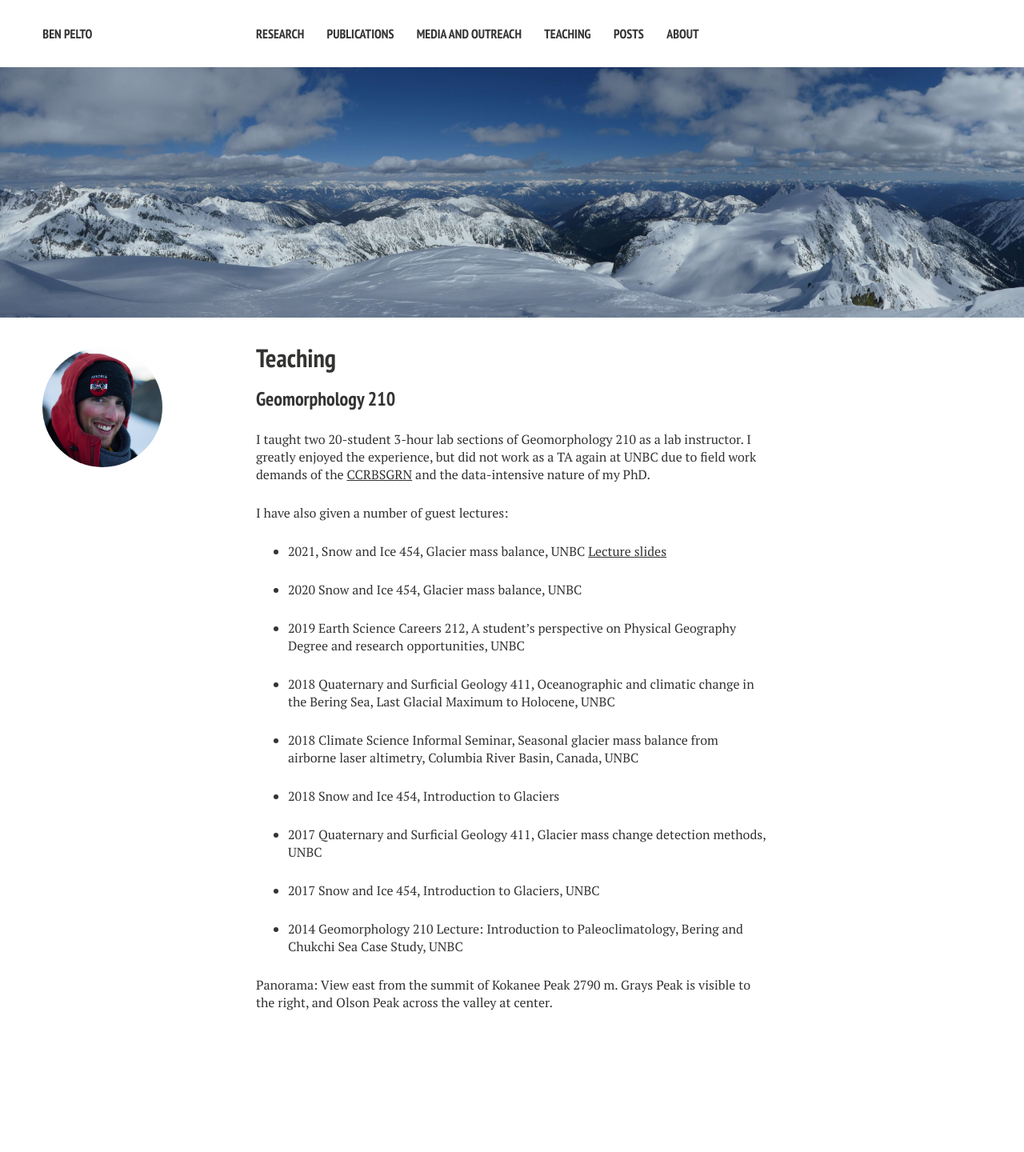
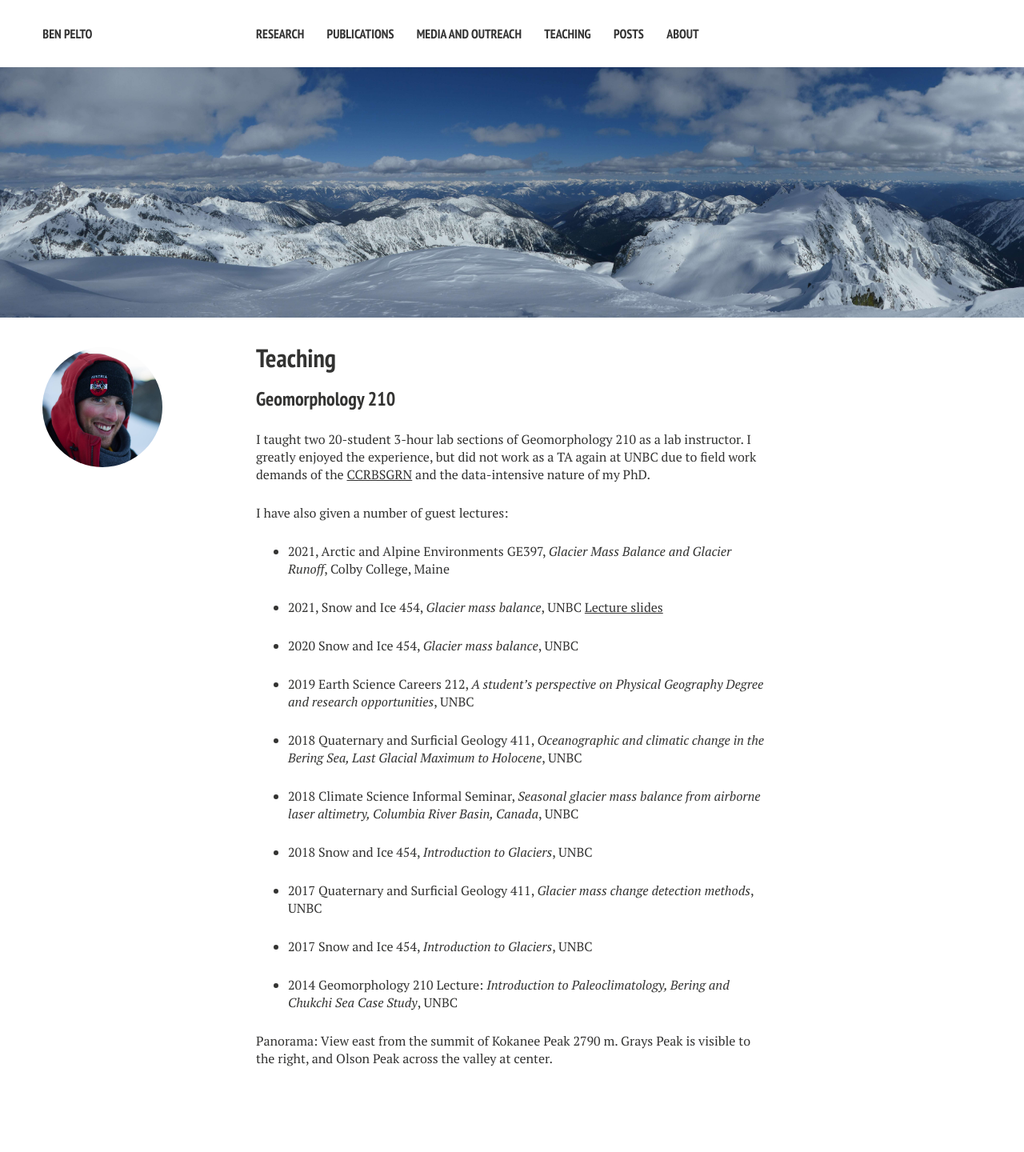
Before and after one commit to bpelto/bpelto.github.io, a Jekyll site: the page built from teaching/index.md, in a window 1280 px wide. Shown: the whole page at 80% size. Built offline with Jekyll 4.4.1, drawn with Linux system fonts in a browser that asks for light colours; nearby versions of some CDN libraries; before the commit the page ends 1370 px from its top, so only the background shows below that.

Commit message:
add colby lecture, italicize lecture titles

```diff
--- a/teaching/index.md
+++ b/teaching/index.md
@@ -11,23 +11,24 @@ modified: 2020-22-08
 I taught two 20-student 3-hour lab sections of Geomorphology 210 as a lab instructor. I greatly enjoyed the experience, but did not work as a TA again at UNBC due to field work demands of the [CCRBSGRN](https://ourtrust.org/new-research-available-columbia-basin-glaciers/) and the data-intensive nature of my PhD.
 
 I have also given a number of guest lectures:
+- 2021, Arctic and Alpine Environments GE397, _Glacier Mass Balance and Glacier Runoff_, Colby College, Maine
 
-- 2021, Snow and Ice 454, Glacier mass balance, UNBC [Lecture slides](/teaching/glacier_mass_balance_snow_and_ice_lecture2021.pdf)
+- 2021, Snow and Ice 454, _Glacier mass balance_, UNBC [Lecture slides](/teaching/glacier_mass_balance_snow_and_ice_lecture2021.pdf)
 
-- 2020    Snow and Ice 454, Glacier mass balance, UNBC
+- 2020  Snow and Ice 454, _Glacier mass balance_, UNBC
 
-- 2019	Earth Science Careers 212, A student’s perspective on Physical Geography Degree and research opportunities, UNBC
+- 2019	Earth Science Careers 212, _A student’s perspective on Physical Geography Degree and research opportunities_, UNBC
 
-- 2018	Quaternary and Surficial Geology 411, Oceanographic and climatic change in the Bering Sea, Last Glacial Maximum to Holocene, UNBC
+- 2018	Quaternary and Surficial Geology 411, _Oceanographic and climatic change in the Bering Sea, Last Glacial Maximum to Holocene_, UNBC
 
-- 2018 	Climate Science Informal Seminar, Seasonal glacier mass balance from airborne laser altimetry, Columbia River Basin, Canada, UNBC
+- 2018 	Climate Science Informal Seminar, _Seasonal glacier mass balance from airborne laser altimetry, Columbia River Basin, Canada_, UNBC
 
-- 2018	Snow and Ice 454, Introduction to Glaciers
+- 2018	Snow and Ice 454, _Introduction to Glaciers_, UNBC
 
-- 2017 	Quaternary and Surficial Geology 411, Glacier mass change detection methods, UNBC
+- 2017 	Quaternary and Surficial Geology 411, _Glacier mass change detection methods_, UNBC
 
-- 2017 	Snow and Ice 454, Introduction to Glaciers, UNBC
+- 2017 	Snow and Ice 454, _Introduction to Glaciers_, UNBC
 
-- 2014 	Geomorphology 210 Lecture: Introduction to Paleoclimatology, Bering and Chukchi Sea Case Study, UNBC
+- 2014 	Geomorphology 210 Lecture: _Introduction to Paleoclimatology, Bering and Chukchi Sea Case Study_, UNBC
 
 Panorama: View east from the summit of Kokanee Peak 2790 m. Grays Peak is visible to the right, and Olson Peak across the valley at center.
```
